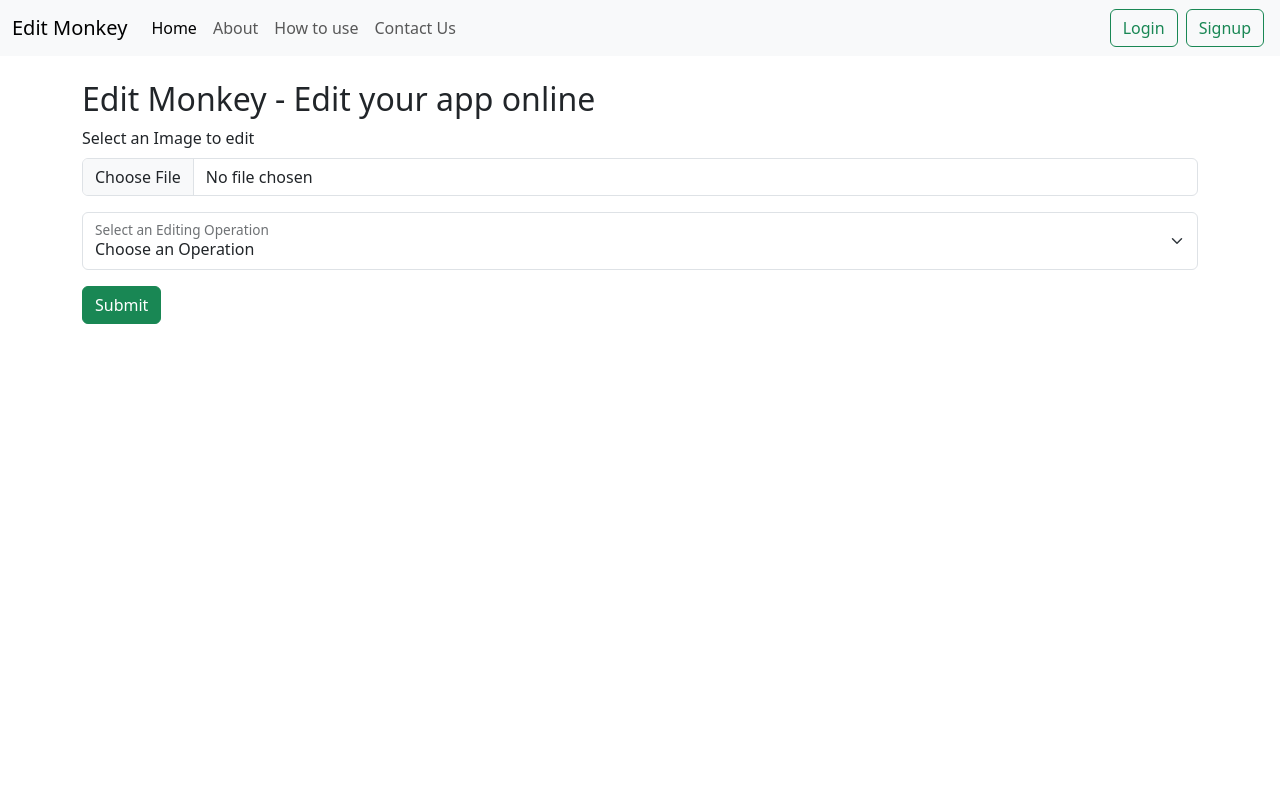
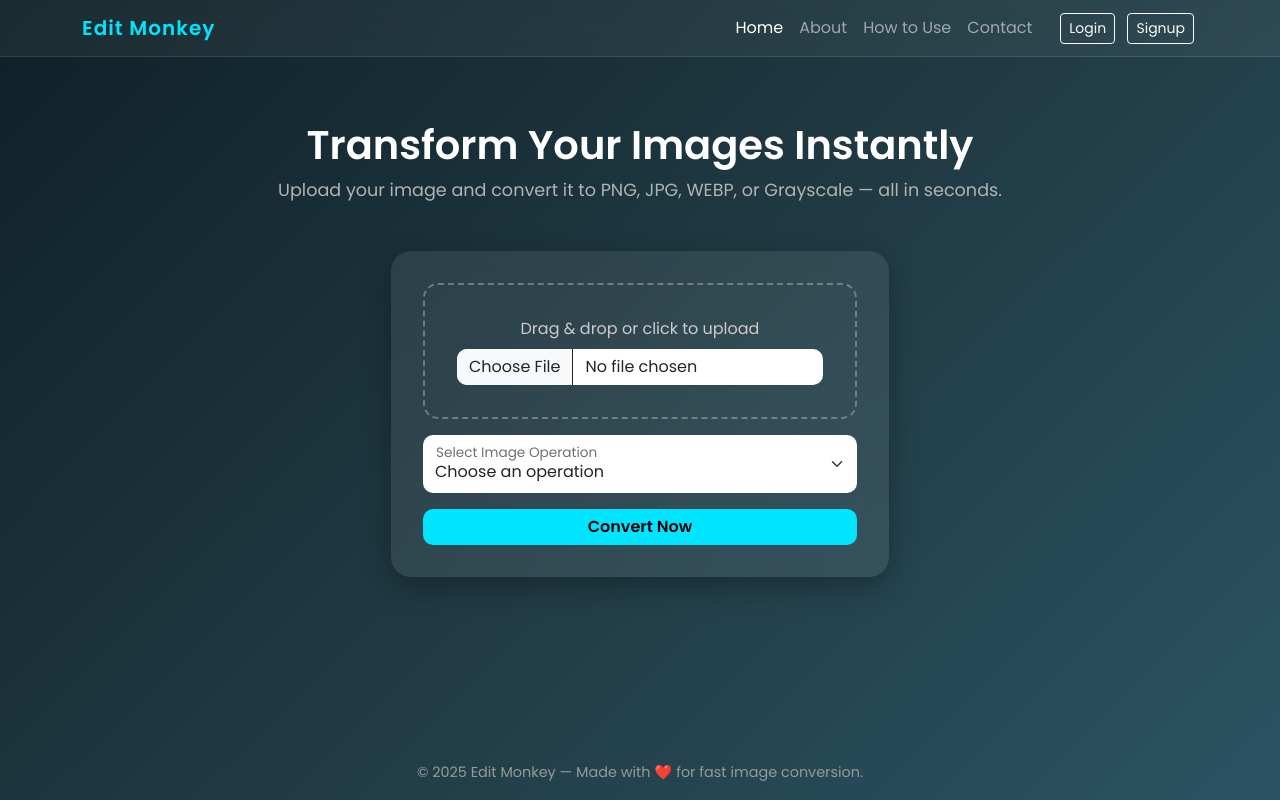
Before and after one commit to JaydeepDebnath/flask-image-editor, a Flask app: page / in a window 1280 px wide. Run offline with Flask 3, Linux system fonts and the light colour scheme; some libraries are stand-ins or nearby versions.

Commit message:
add better UI/UX

```diff
--- a/templates/index.html
+++ b/templates/index.html
@@ -4,39 +4,130 @@
 <head>
   <meta charset="utf-8">
   <meta name="viewport" content="width=device-width, initial-scale=1">
-    <title>Edit Monkey - Edit your images online</title>
-    <link href="https://cdn.jsdelivr.net/npm/bootstrap@5.3.0-alpha3/dist/css/bootstrap.min.css" rel="stylesheet"
-        integrity="sha384-KK94CHFLLe+nY2dmCWGMq91rCGa5gtU4mk92HdvYe+M/SXH301p5ILy+dN9+nJOZ" crossorigin="anonymous">
+  <title>Edit Monkey - Image Converter & Editor</title>
+
+  <link href="https://cdn.jsdelivr.net/npm/bootstrap@5.3.0/dist/css/bootstrap.min.css" rel="stylesheet">
+  <link href="https://fonts.googleapis.com/css2?family=Poppins:wght@400;600&display=swap" rel="stylesheet">
+
+  <style>
+    body {
+      font-family: 'Poppins', sans-serif;
+      background: linear-gradient(135deg, #0f2027, #203a43, #2c5364);
+      color: #fff;
+      min-height: 100vh;
+      display: flex;
+      flex-direction: column;
+    }
+
+    .navbar {
+      backdrop-filter: blur(12px);
+      background: rgba(255, 255, 255, 0.05);
+      border-bottom: 1px solid rgba(255, 255, 255, 0.1);
+    }
+
+    .navbar-brand {
+      font-weight: 700;
+      color: #00e5ff !important;
+      letter-spacing: 1px;
+    }
+
+    .hero {
+      text-align: center;
+      padding: 4rem 1rem 2rem;
+    }
+
+    .hero h1 {
+      font-size: 2.5rem;
+      font-weight: 700;
+      color: #fff;
+    }
+
+    .hero p {
+      font-size: 1.1rem;
+      color: #b3b3b3;
+    }
+
+    .upload-card {
+      background: rgba(255, 255, 255, 0.08);
+      backdrop-filter: blur(10px);
+      border-radius: 20px;
+      padding: 2rem;
+      box-shadow: 0 10px 30px rgba(0, 0, 0, 0.3);
+      max-width: 500px;
+      margin: 0 auto;
+    }
+
+    .form-control,
+    .form-select {
+      border-radius: 10px;
+      border: none;
+    }
+
+    .btn-primary {
+      background: #00e5ff;
+      border: none;
+      color: #000;
+      font-weight: 600;
+      border-radius: 10px;
+      transition: all 0.3s ease;
+    }
+
+    .btn-primary:hover {
+      background: #00bcd4;
+      transform: scale(1.03);
+    }
+
+    .upload-zone {
+      border: 2px dashed rgba(255, 255, 255, 0.3);
+      border-radius: 15px;
+      padding: 2rem;
+      text-align: center;
+      transition: all 0.3s ease;
+      color: #ccc;
+    }
+
+    .upload-zone:hover {
+      background: rgba(255, 255, 255, 0.05);
+      border-color: #00e5ff;
+      color: #00e5ff;
+    }
+
+    footer {
+      margin-top: auto;
+      text-align: center;
+      padding: 1rem;
+      color: #999;
+      font-size: 0.9rem;
+    }
+
+    .alert {
+      max-width: 600px;
+      margin: 1rem auto;
+      border-radius: 10px;
+    }
+  </style>
 </head>
 
 <body>
-    <nav class="navbar navbar-expand-lg bg-body-tertiary">
-        <div class="container-fluid">
+
+  <nav class="navbar navbar-expand-lg navbar-dark">
+    <div class="container">
       <a class="navbar-brand" href="/">Edit Monkey</a>
-            <button class="navbar-toggler" type="button" data-bs-toggle="collapse"
-                data-bs-target="#navbarSupportedContent" aria-controls="navbarSupportedContent" aria-expanded="false"
-                aria-label="Toggle navigation">
+      <button class="navbar-toggler" type="button" data-bs-toggle="collapse" data-bs-target="#navMenu"
+        aria-controls="navMenu" aria-expanded="false" aria-label="Toggle navigation">
         <span class="navbar-toggler-icon"></span>
       </button>
-            <div class="collapse navbar-collapse" id="navbarSupportedContent">
-                <ul class="navbar-nav me-auto mb-2 mb-lg-0">
-                    <li class="nav-item">
-                        <a class="nav-link active" aria-current="page" href="/">Home</a>
-                    </li>
-                    <li class="nav-item">
-                        <a class="nav-link" href="/about">About</a>
-                    </li>
-                    <li class="nav-item">
-                        <a class="nav-link" href="/how">How to use</a>
-                    </li>
-                    <li class="nav-item">
-                        <a class="nav-link" href="/contact">Contact Us</a>
-                    </li>
 
+      <div class="collapse navbar-collapse justify-content-end" id="navMenu">
+        <ul class="navbar-nav mb-2 mb-lg-0">
+          <li class="nav-item"><a class="nav-link active" href="/">Home</a></li>
+          <li class="nav-item"><a class="nav-link" href="/about">About</a></li>
+          <li class="nav-item"><a class="nav-link" href="/how">How to Use</a></li>
+          <li class="nav-item"><a class="nav-link" href="/contact">Contact</a></li>
         </ul>
-                <div class="d-flex" role="search">
-                    <button class="btn btn-outline-success mx-1" type="submit">Login</button>
-                    <button class="btn btn-outline-success mx-1" type="submit">Signup</button>
+        <div class="ms-3">
+          <button class="btn btn-outline-light btn-sm mx-1">Login</button>
+          <button class="btn btn-outline-light btn-sm mx-1">Signup</button>
         </div>
       </div>
     </div>
@@ -44,48 +135,48 @@
 
   {% with messages = get_flashed_messages(with_categories=true) %}
   {% if messages %}
-
   {% for category, message in messages %}
   <div class="alert alert-success alert-dismissible fade show" role="alert">
-            <strong>Success!</strong> {{ message | safe}}
+    <strong>Success!</strong> {{ message | safe }}
     <button type="button" class="btn-close" data-bs-dismiss="alert" aria-label="Close"></button>
   </div>
   {% endfor %}
-
   {% endif %}
   {% endwith %}
 
+  <section class="hero">
+    <h1>Transform Your Images Instantly</h1>
+    <p>Upload your image and convert it to PNG, JPG, WEBP, or Grayscale — all in seconds.</p>
+  </section>
 
-    <div class="container my-4">
-
-        <h1 class="fs-2 text">Edit Monkey - Edit your app online</h1>
-
+  <div class="upload-card">
     <form action="/edit" method="post" enctype="multipart/form-data">
+      <div class="upload-zone mb-3">
+        <label for="formFile" class="form-label">Drag & drop or click to upload</label>
+        <input class="form-control" type="file" name="file" id="formFile" required>
+      </div>
 
       <div class="mb-3">
-                <label for="formFile" class="form-label">Select an Image to edit</label>
-                <input class="form-control" type="file" name="file" id="formFile">
-            </div>
-            <div class="mb-3">
         <div class="form-floating">
-                    <select name="operation" class="form-select" id="floatingSelect"
-                        aria-label="Floating label select example">
-                        <option selected>Choose an Operation</option>
+          <select name="operation" class="form-select" id="floatingSelect" required>
+            <option value="" disabled selected>Choose an operation</option>
             <option value="cpng">Convert to PNG</option>
             <option value="cgray">Convert to Grayscale</option>
-                        <option value="cwebp">Convert to Webp</option>
-                        <option value="cjpg">Convert to Jpg</option>
+            <option value="cwebp">Convert to WEBP</option>
+            <option value="cjpg">Convert to JPG</option>
           </select>
-                    <label for="floatingSelect">Select an Editing Operation</label>
+          <label for="floatingSelect">Select Image Operation</label>
         </div>
       </div>
-            <button type="submit" class="btn btn-success">Submit</button>
 
+      <button type="submit" class="btn btn-primary w-100">Convert Now</button>
     </form>
   </div>
-    <script src="https://cdn.jsdelivr.net/npm/bootstrap@5.3.0-alpha3/dist/js/bootstrap.bundle.min.js"
-        integrity="sha384-ENjdO4Dr2bkBIFxQpeoTz1HIcje39Wm4jDKdf19U8gI4ddQ3GYNS7NTKfAdVQSZe"
-        crossorigin="anonymous"></script>
+
+  <footer>
+    © 2025 Edit Monkey — Made with ❤️ for fast image conversion.
+  </footer>
+
+  <script src="https://cdn.jsdelivr.net/npm/bootstrap@5.3.0/dist/js/bootstrap.bundle.min.js"></script>
 </body>
-
 </html>
```
Also changed, not shown: templates/about.html (+155 -5 lines). Lines whose indentation alone changed are shown as unchanged.
